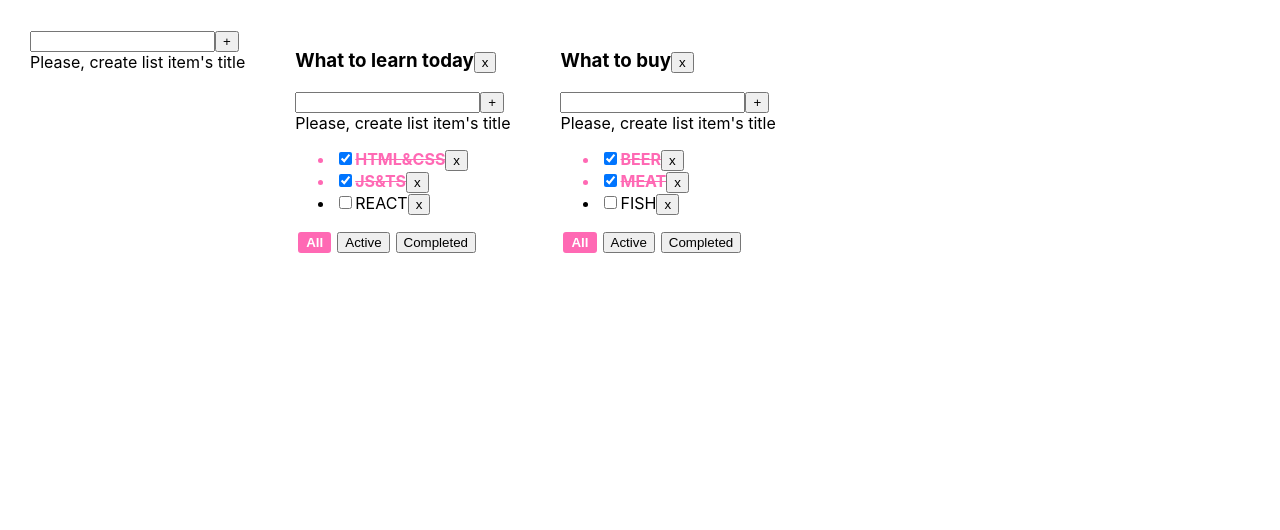
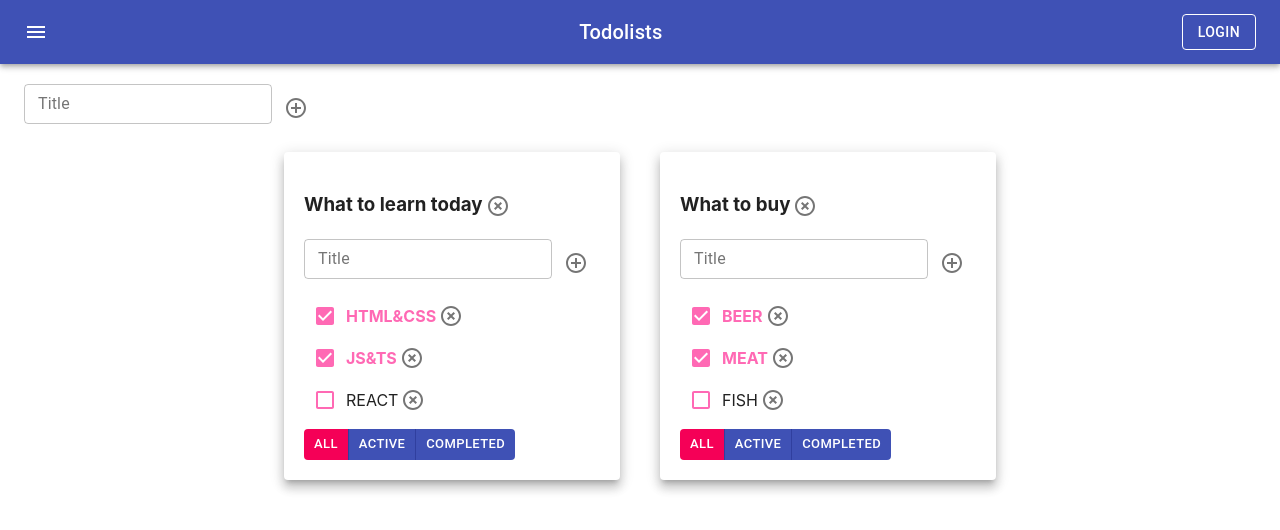
Before and after one commit to cgrn24/todo_list, a React (Create React App) app: page / in a window 1280 px wide. Shown: the top 530 px of the page. Built offline with nearby package versions, Linux system fonts and the light colour scheme.

Commit message:
material ui added

```diff
--- a/package.json
+++ b/package.json
@@ -3,6 +3,8 @@
   "version": "0.1.0",
   "private": true,
   "dependencies": {
+    "@material-ui/core": "^4.12.4",
+    "@material-ui/icons": "^4.11.3",
     "@testing-library/jest-dom": "^4.2.4",
     "@testing-library/react": "^9.3.2",
     "@testing-library/user-event": "^7.1.2",
--- a/src/AddItemForm.tsx
+++ b/src/AddItemForm.tsx
@@ -1,4 +1,6 @@
 import React, { ChangeEvent, KeyboardEvent, useState } from 'react'
+import AddCircleOutlineIcon from '@material-ui/icons/AddCircleOutline'
+import { IconButton, TextField } from '@material-ui/core'
 
 type AddItemFormPropsType = {
   addItem: (title: string) => void
@@ -24,13 +26,25 @@
 
     setTitle('')
   }
-  const userMessage = error ? <div style={{ color: 'hotpink' }}>Title is required!</div> : <div>Please, create list item's title</div>
+  // const userMessage = error ? <div style={{ color: 'hotpink' }}>Title is required!</div> : <div>Please, create list item's title</div>
 
   return (
     <div>
-      <input className={error ? 'error' : ''} value={title} onChange={changeTitle} onKeyDown={onKeyDownAddTask} />
-      <button onClick={() => addItem(title)}>+</button>
-      {userMessage}
+      <TextField
+        variant='outlined'
+        error={error}
+        value={title}
+        onChange={changeTitle}
+        onKeyDown={onKeyDownAddTask}
+        size={'small'}
+        label={'Title'}
+        helperText={error && 'Title is required!'}
+      />
+      {/* <input className={error ? 'error' : ''} value={title} onChange={changeTitle} onKeyDown={onKeyDownAddTask} /> */}
+      <IconButton onClick={() => addItem(title)}>
+        <AddCircleOutlineIcon />
+      </IconButton>
+      {/* {userMessage} */}
     </div>
   )
 }
--- a/src/App.css
+++ b/src/App.css
@@ -1,4 +1,4 @@
-.App {
+/* .App {
   padding: 30px;
   display: flex;
 }
@@ -6,13 +6,13 @@
 .App > div {
   margin-right: 50px;
 
-}
+} */
 .isDone {
   color: hotpink;
   font-weight: bold;
   text-decoration: line-through;
 }
-.btn {
+/* .btn {
   margin: 0 3px;
 }
 .btn-active {
@@ -25,4 +25,4 @@
 .error {
   border: 2px solid hotpink;
   outline: none;
-}
+} */
--- a/src/App.tsx
+++ b/src/App.tsx
@@ -3,6 +3,8 @@
 import TodoList, { TaskType } from './TodoList'
 import { v1 } from 'uuid'
 import { AddItemForm } from './AddItemForm'
+import { AppBar, Button, Container, Grid, IconButton, Paper, Toolbar, Typography } from '@material-ui/core'
+import { Menu } from '@material-ui/icons'
 // CLI
 // GUI => CRUD
 // C+
@@ -110,8 +112,9 @@
   const todoListsComponents = todoLists.map((tl) => {
     const tasksForTodoList = getTasksForTodoList(tl.filter, tasks[tl.id])
     return (
+      <Grid item key={tl.id}>
+        <Paper elevation={8} style={{ padding: '20px' }}>
           <TodoList
-        key={tl.id}
             todoListId={tl.id}
             filter={tl.filter}
             title={tl.title}
@@ -124,13 +127,32 @@
             changeTaskTitle={changeTaskTitle}
             changeTodoListTitle={changeTodoListTitle}
           />
+        </Paper>
+      </Grid>
     )
   })
 
   return (
     <div className='App'>
+      <AppBar position='static'>
+        <Toolbar style={{ justifyContent: 'space-between' }}>
+          <IconButton edge='start' color='inherit' aria-label='menu'>
+            <Menu />
+          </IconButton>
+          <Typography variant='h6'>Todolists</Typography>
+          <Button color='inherit' variant={'outlined'}>
+            Login
+          </Button>
+        </Toolbar>
+      </AppBar>
+      <Container fixed>
+        <Grid container style={{ padding: '20px 0px' }}>
           <AddItemForm addItem={addTodoList} />
+        </Grid>
+        <Grid container spacing={5} justifyContent={'center'}>
           {todoListsComponents}
+        </Grid>
+      </Container>
     </div>
   )
 }
--- a/src/EditableSpan.tsx
+++ b/src/EditableSpan.tsx
@@ -1,3 +1,4 @@
+import { TextField } from '@material-ui/core'
 import React, { ChangeEvent, KeyboardEvent, useState } from 'react'
 type EditableSpanPropsType = {
   title: string
@@ -23,8 +24,9 @@
     }
   }
   return editMode ? (
-    <input value={title} autoFocus onBlur={offEditMode} onChange={changeTitle} onKeyDown={enterChangeTitle} />
+    <TextField variant='standard' value={title} autoFocus onBlur={offEditMode} onChange={changeTitle} onKeyDown={enterChangeTitle} />
   ) : (
+    // <input value={title} autoFocus onBlur={offEditMode} onChange={changeTitle} onKeyDown={enterChangeTitle} />
     <span onDoubleClick={onEditMode}>{props.title}</span>
   )
 }
--- a/src/Todolist.tsx
+++ b/src/Todolist.tsx
@@ -1,3 +1,6 @@
+import { Button, ButtonGroup, Checkbox, IconButton, List, ListItem } from '@material-ui/core'
+import { CheckBox } from '@material-ui/icons'
+import HighlightOffIcon from '@material-ui/icons/HighlightOff'
 import React from 'react'
 import { AddItemForm } from './AddItemForm'
 import { FilterValuesType } from './App'
@@ -31,12 +34,19 @@
         props.changeTaskTitle(task.id, title, props.todoListId)
       }
       return (
-        <li key={task.id} className={task.isDone ? 'isDone' : ''}>
-          <input onChange={(e) => props.changeStatus(task.id, e.currentTarget.checked, props.todoListId)} type='checkbox' checked={task.isDone} />
+        <ListItem style={{ padding: 0 }} key={task.id} className={task.isDone ? 'isDone' : ''}>
+          <Checkbox
+            onChange={(e) => props.changeStatus(task.id, e.currentTarget.checked, props.todoListId)}
+            checked={task.isDone}
+            style={{ color: 'hotpink' }}
+          />
+          {/* <input onChange={(e) => props.changeStatus(task.id, e.currentTarget.checked, props.todoListId)} type='checkbox' checked={task.isDone} /> */}
           {/* <span>{task.title}</span> */}
           <EditableSpan title={task.title} changeTitle={changeTaskTitle} />
-          <button onClick={() => props.removeTask(task.id, props.todoListId)}>x</button>
-        </li>
+          <IconButton aria-label='delete' onClick={() => props.removeTask(task.id, props.todoListId)} size='small'>
+            <HighlightOffIcon />
+          </IconButton>
+        </ListItem>
       )
     })
   }
@@ -57,20 +67,55 @@
         {/* {props.title} */}
 
         <EditableSpan title={props.title} changeTitle={changeTodoListTitle} />
-        <button onClick={() => props.removeTodoList(props.todoListId)}>x</button>
+        <IconButton aria-label='delete' onClick={() => props.removeTodoList(props.todoListId)} size='small'>
+          <HighlightOffIcon />
+        </IconButton>
+        {/* <button onClick={() => props.removeTodoList(props.todoListId)}>x</button> */}
       </h3>
       <AddItemForm addItem={addTask} />
-      <ul>{tasksItems}</ul>
+      <List>{tasksItems}</List>
       <div>
-        <button className={props.filter === 'all' ? 'btn-active btn' : 'btn'} onClick={() => props.changeFilter('all', props.todoListId)}>
+        {/* <Button
+          size='small'
+          variant='contained'
+          disableElevation
+          color={props.filter === 'all' ? 'secondary' : 'primary'}
+          style={{ marginRight: '3px' }}
+          onClick={() => props.changeFilter('all', props.todoListId)}
+        >
           All
-        </button>
-        <button className={props.filter === 'active' ? 'btn-active btn' : 'btn'} onClick={handlerCreator('active', props.todoListId)}>
+        </Button>
+        <Button
+          size='small'
+          variant='contained'
+          disableElevation
+          color={props.filter === 'active' ? 'secondary' : 'primary'}
+          style={{ marginRight: '3px' }}
+          onClick={handlerCreator('active', props.todoListId)}
+        >
           Active
-        </button>
-        <button className={props.filter === 'completed' ? 'btn-active btn' : 'btn'} onClick={handlerCreator('completed', props.todoListId)}>
+        </Button>
+        <Button
+          size='small'
+          variant='contained'
+          disableElevation
+          color={props.filter === 'completed' ? 'secondary' : 'primary'}
+          style={{ marginRight: '3px' }}
+          onClick={handlerCreator('completed', props.todoListId)}
+        >
           Completed
-        </button>
+        </Button> */}
+        <ButtonGroup disableElevation size='small' variant='contained' color='primary' aria-label='contained primary button group'>
+          <Button color={props.filter === 'all' ? 'secondary' : 'primary'} onClick={handlerCreator('all', props.todoListId)}>
+            All
+          </Button>
+          <Button color={props.filter === 'active' ? 'secondary' : 'primary'} onClick={handlerCreator('active', props.todoListId)}>
+            Active
+          </Button>
+          <Button color={props.filter === 'completed' ? 'secondary' : 'primary'} onClick={handlerCreator('completed', props.todoListId)}>
+            Completed
+          </Button>
+        </ButtonGroup>
       </div>
     </div>
   )
```
Also changed, not shown: 1 other file (tests, documents, lock files or other folders). Lines whose indentation alone changed are shown as unchanged.
